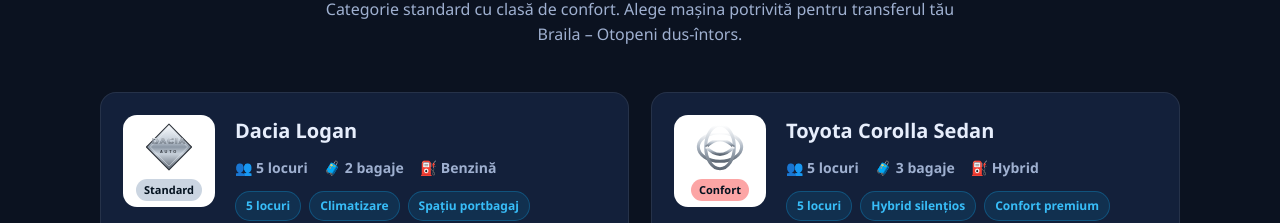
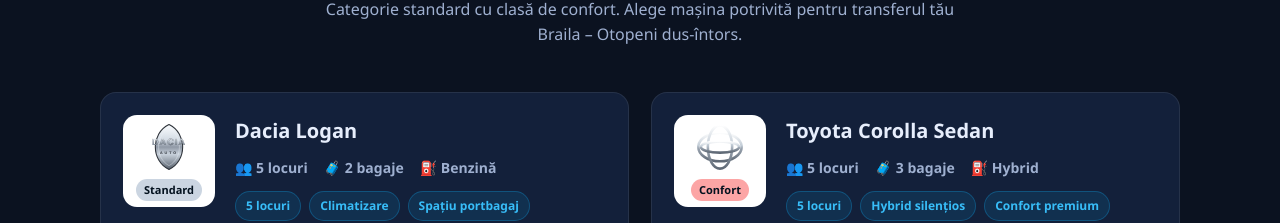
Before and after one commit to ionuteuro/srs-transfer, a React (Vite) app: page / in a window 1280 px wide. Shown: the part 1380-1603 px from the top of the page. Built offline with nearby package versions, Linux system fonts and the light colour scheme.

Commit message:
Sigle oficiale imbunatatite: Dacia lozenge cromat + Toyota 3 elipse (T)

```diff
--- a/src/components/Logos.jsx
+++ b/src/components/Logos.jsx
@@ -10,15 +10,15 @@
       <defs>
         <linearGradient id="toyotaChrome" x1="0" y1="0" x2="0" y2="1">
           <stop offset="0" stopColor="#ffffff" />
-          <stop offset="0.5" stopColor="#aeb8c4" />
+          <stop offset="0.45" stopColor="#c2ccd6" />
+          <stop offset="0.55" stopColor="#9aa4b0" />
           <stop offset="1" stopColor="#5f6975" />
         </linearGradient>
       </defs>
-      <g fill="none" stroke="url(#toyotaChrome)" strokeWidth="7">
+      <g fill="none" stroke="url(#toyotaChrome)" strokeWidth="6">
         <ellipse cx="60" cy="60" rx="50" ry="33" />
-        <ellipse cx="60" cy="60" rx="33" ry="50" />
-        <path d="M28 60 Q60 26 92 60" />
-        <path d="M28 60 Q60 94 92 60" />
+        <ellipse cx="60" cy="60" rx="28" ry="50" />
+        <ellipse cx="60" cy="60" rx="44" ry="13" />
       </g>
     </svg>
   )
@@ -36,39 +36,39 @@
       <defs>
         <linearGradient id="daciaMetal" x1="0" y1="0" x2="0" y2="1">
           <stop offset="0" stopColor="#fbfdff" />
-          <stop offset="0.35" stopColor="#c7d0da" />
-          <stop offset="0.5" stopColor="#8b97a5" />
-          <stop offset="0.65" stopColor="#c7d0da" />
-          <stop offset="1" stopColor="#5a636f" />
+          <stop offset="0.34" stopColor="#d3dbe4" />
+          <stop offset="0.5" stopColor="#9099a6" />
+          <stop offset="0.66" stopColor="#c7d0da" />
+          <stop offset="1" stopColor="#565f6b" />
         </linearGradient>
         <linearGradient id="daciaText" x1="0" y1="0" x2="0" y2="1">
           <stop offset="0" stopColor="#ffffff" />
-          <stop offset="0.5" stopColor="#aeb8c4" />
+          <stop offset="0.5" stopColor="#b6c0cc" />
           <stop offset="1" stopColor="#69727e" />
         </linearGradient>
       </defs>
-      <polygon
-        points="60,7 112,60 60,113 8,60"
+      <path
+        d="M60 8 C102 28 102 92 60 112 C18 92 18 28 60 8 Z"
         fill="url(#daciaMetal)"
         stroke="#2f343b"
         strokeWidth="2.5"
         strokeLinejoin="round"
       />
-      <polygon
-        points="60,16 103,60 60,104 17,60"
+      <path
+        d="M60 17 C92 34 92 86 60 103 C28 86 28 34 60 17 Z"
         fill="none"
         stroke="#eef2f6"
-        strokeWidth="1.5"
-        opacity="0.7"
+        strokeWidth="1.4"
+        opacity="0.65"
       />
       <text
         x="60"
-        y="54"
+        y="55"
         textAnchor="middle"
-        fontFamily="Arial, Helvetica, sans-serif"
+        fontFamily="'Helvetica Neue', Arial, sans-serif"
         fontWeight="800"
-        fontSize="22"
-        letterSpacing="2"
+        fontSize="21"
+        letterSpacing="2.5"
         fill="url(#daciaText)"
         stroke="#3a4049"
         strokeWidth="0.5"
@@ -77,12 +77,12 @@
       </text>
       <text
         x="60"
-        y="74"
+        y="75"
         textAnchor="middle"
-        fontFamily="Arial, Helvetica, sans-serif"
+        fontFamily="'Helvetica Neue', Arial, sans-serif"
         fontWeight="600"
-        fontSize="9"
-        letterSpacing="4"
+        fontSize="8.5"
+        letterSpacing="4.5"
         fill="#2f343b"
       >
         AUTO
```
